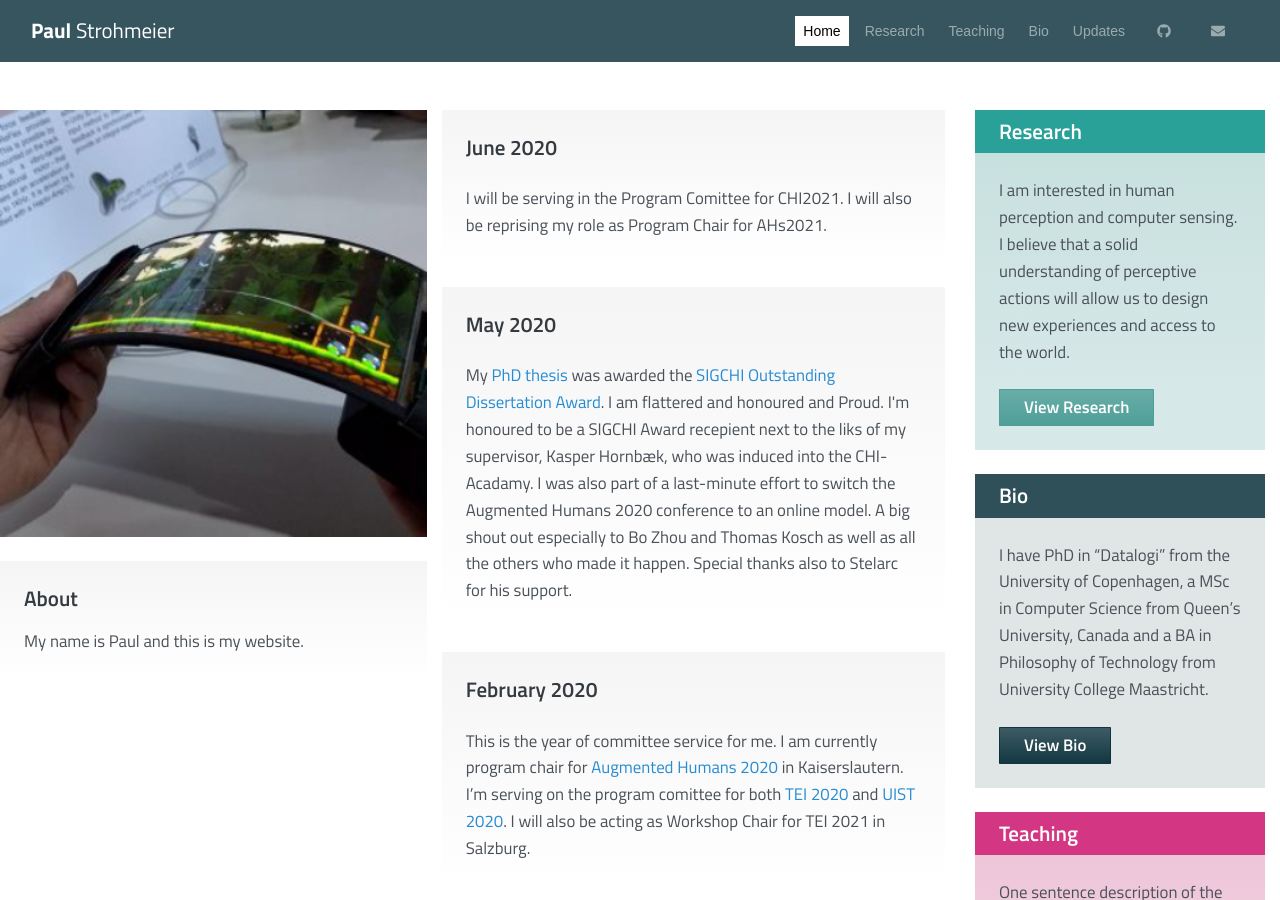
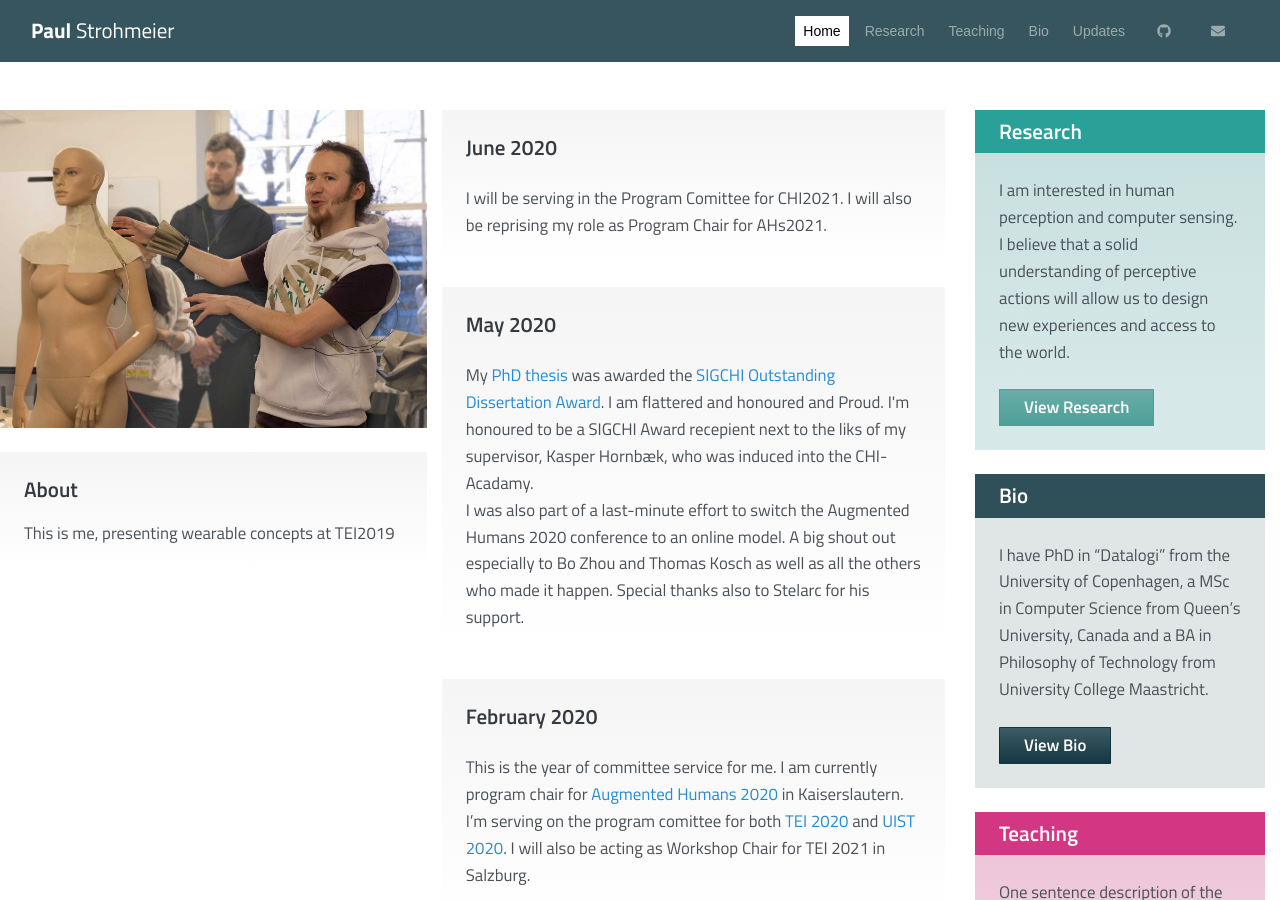
Before and after one commit to fkeel/fkeel.gitub.io, a Jekyll site: the page built from index.html, in a window 1280 px wide and 900 px high. Built offline with Jekyll 4.4.1, drawn with Linux system fonts in a browser that asks for light colours; the list of posts is cut into pages by our own code.

Commit message:
added new title image

```diff
--- a/_data/homepage.yaml
+++ b/_data/homepage.yaml
@@ -1,9 +1,9 @@
 # left column
 about:
-  image: /uploads/image/2016_Reflex-350x350-m.jpg
+  image: /uploads/image/title_image.jpg
   title: About
   description: |
-    My name is Paul and this is my website.
+    This is me, presenting wearable concepts at TEI2019
 
 # middle column
 updates:
--- a/_data/updates.yaml
+++ b/_data/updates.yaml
@@ -5,7 +5,7 @@
 
 - date: May 2020
   content: |
-    My <a href="http://www.embodimentlabs.org/thesis.pdf">PhD thesis</a> was awarded the <a href="https://sigchi.org/awards-sigchi-award-recipients-2020-sigchi-awards/">SIGCHI Outstanding Dissertation Award</a>. I am flattered and honoured and Proud. I'm honoured to be a SIGCHI Award recepient next to the liks of my supervisor, Kasper Hornbæk, who was induced into the CHI-Acadamy.
+    My <a href="http://www.embodimentlabs.org/thesis.pdf">PhD thesis</a> was awarded the <a href="https://sigchi.org/awards-sigchi-award-recipients-2020-sigchi-awards/">SIGCHI Outstanding Dissertation Award</a>. I am flattered and honoured and Proud. I'm honoured to be a SIGCHI Award recepient next to the liks of my supervisor, Kasper Hornbæk, who was induced into the CHI-Acadamy.<br>
     I was also part of a last-minute effort to switch the Augmented Humans 2020 conference to an online model. A big shout out especially to Bo Zhou and Thomas Kosch as well as all the others who made it happen. Special thanks also to Stelarc for his support.
 
 - date: February 2020
```
Also changed, not shown: uploads/image/title_image.jpg (added).
